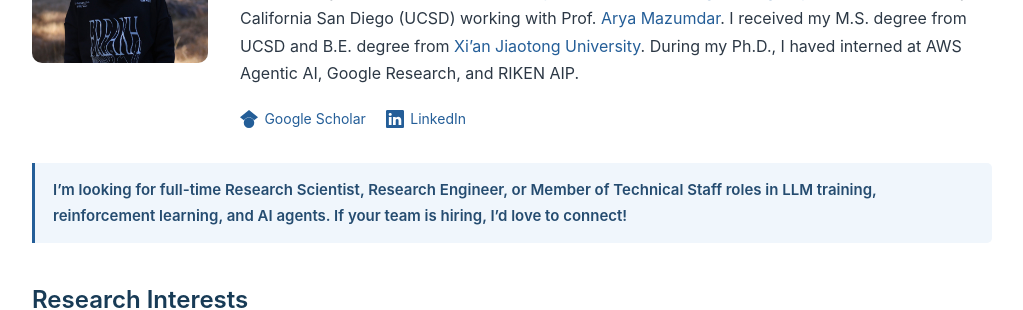
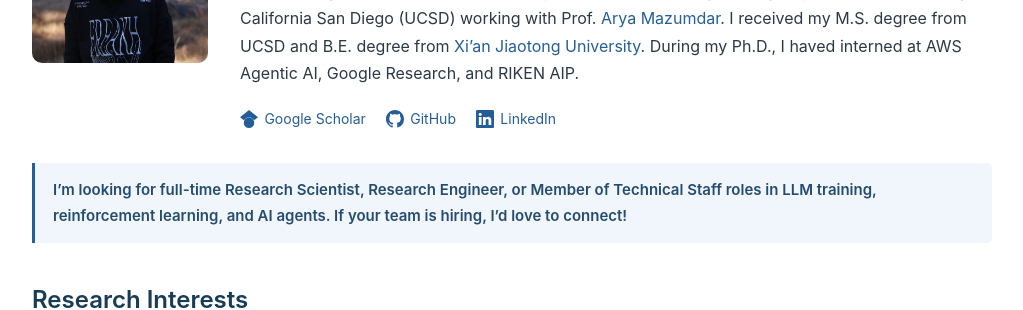
Before and after one commit to yilanchen6/yilanchen6.github.io, a Jekyll site: the page built from index.md, in a window 1280 px wide and 900 px high. Shown: the part 226-536 px from the top of the window, without its empty margins (128-1151 px from the left). Built offline with Jekyll 4.4.1, drawn with Linux system fonts in a browser that asks for light colours.

Commit message:
add github link

```diff
--- a/_includes/icons/LICENSE.txt
+++ b/_includes/icons/LICENSE.txt
@@ -2,7 +2,8 @@ Google Scholar icon: Simple Icons, CC0-1.0.
 Source: https://github.com/simple-icons/simple-icons/blob/develop/icons/googlescholar.svg
 License: https://github.com/simple-icons/simple-icons/blob/develop/LICENSE.md
 
-LinkedIn icon: Bootstrap Icons, MIT.
+GitHub and LinkedIn icons: Bootstrap Icons, MIT.
+Source: https://github.com/twbs/icons/blob/main/icons/github.svg
 Source: https://github.com/twbs/icons/blob/main/icons/linkedin.svg
 
 The MIT License (MIT)
--- a/index.md
+++ b/index.md
@@ -39,6 +39,10 @@ During my Ph.D., I haved interned at AWS Agentic AI, Google Research, and RIKEN
   <a href="https://scholar.google.com/citations?user=6wmzpRIAAAAJ&amp;hl=en">
     {% include icons/google-scholar.svg %}
     <span>Google Scholar</span>
+  </a>
+  <a href="https://github.com/yilanchen6">
+    {% include icons/github.svg %}
+    <span>GitHub</span>
   </a>
   <a href="https://www.linkedin.com/in/yilan-chen-79285a122/">
     {% include icons/linkedin.svg %}
```
Also changed, not shown: _includes/icons/github.svg (added), 1 other file.
